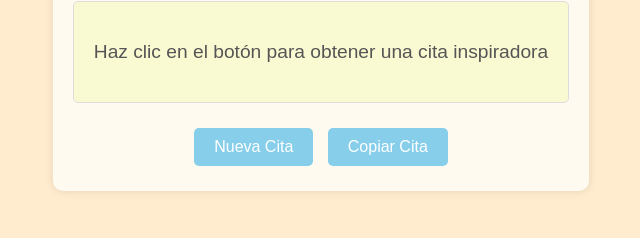
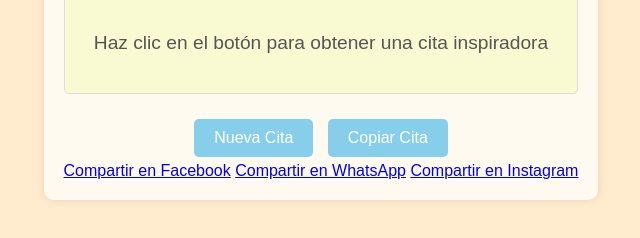
Before and after one commit to comglorerate1/Citas, a plain HTML site: page index.html in a window 1280 px wide. Shown: the part 354-592 px from the top of the page, without its empty margins (319-959 px from the left). Drawn offline with Linux system fonts and the light colour scheme.

Commit message:
index.html

```diff
--- a/index.html
+++ b/index.html
@@ -14,6 +14,11 @@
         </div>
         <button id="new-quote">Nueva Cita</button>
         <button id="copy-quote">Copiar Cita</button>
+        <div id="share-buttons">
+            <a id="facebook-share" href="#" target="_blank">Compartir en Facebook</a>
+            <a id="whatsapp-share" href="#" target="_blank">Compartir en WhatsApp</a>
+            <a id="instagram-share" href="#" target="_blank">Compartir en Instagram</a>
+        </div>
     </div>
     <script src="main.js"></script>
 </body>
```
